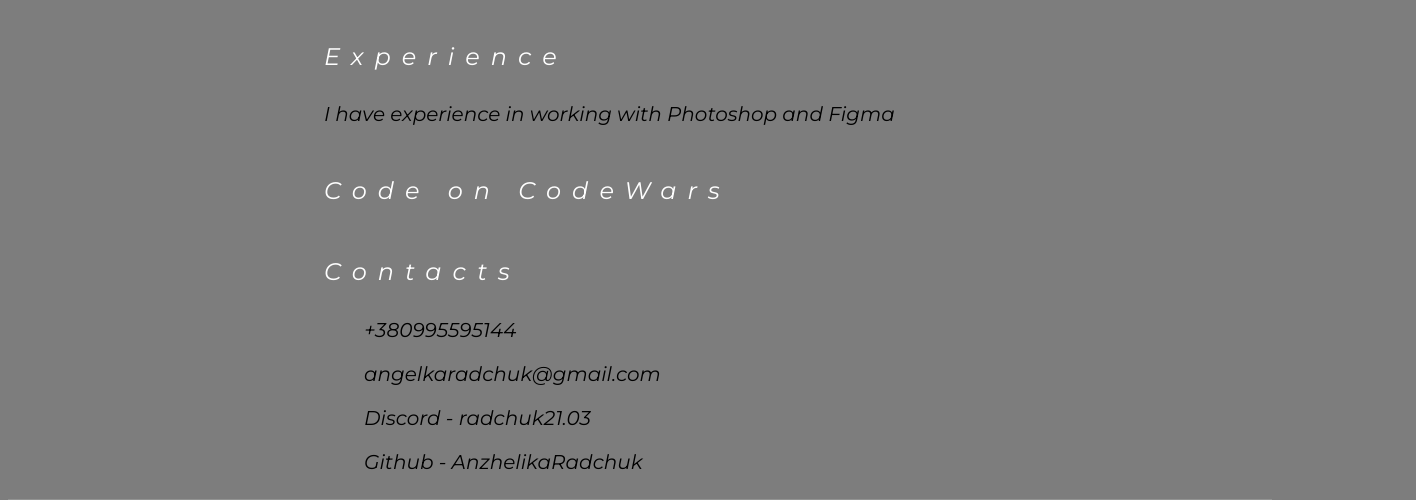
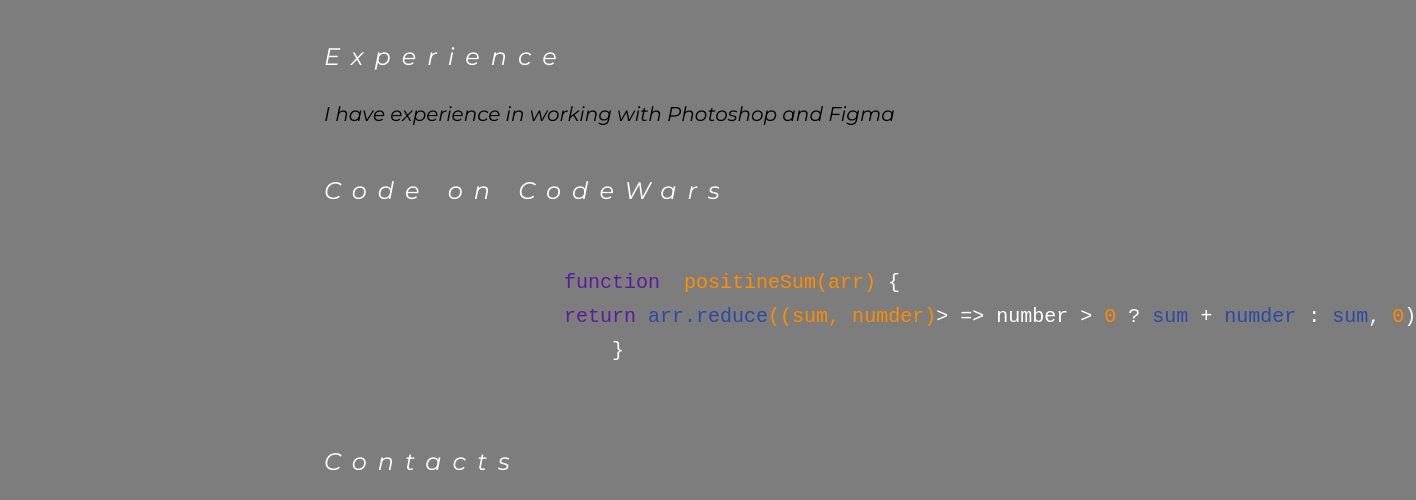
Before and after one commit to AngelikaRadchuk/rsschool-cv, a plain HTML site: page index.html in a window 1280 px wide. Shown: the part 1204-1704 px from the top of the page, 1416 px wide, since content can reach past the window. Drawn offline with Linux system fonts and the light colour scheme.

Commit message:
feat: add code

```diff
--- a/index.html
+++ b/index.html
@@ -49,6 +49,13 @@
             </section>
             <section class="section" id="codeoncodeWars">
                 <h2 class="section-title">Code on CodeWars</h2>
+                <pre>
+                    <code>
+                    <span class="if">function</span>  <span class="of">positineSum(arr)</span> {
+                    <span class="if">return</span> <span class="uf">arr.reduce</span><span class="of">((sum, numder)</span>> => number > <span class="of">0</span> ? <span class="uf">sum</span> + <span class="uf">numder</span> : <span class="uf">sum</span>, <span class="of">0</span>)
+                        }
+                    </code>
+                </pre>
             </section>
             <section class="section" id="contacts">
                 <h2 class="section-title">Contacts</h2>
--- a/style.css
+++ b/style.css
@@ -88,6 +88,23 @@ a {
     list-style: none;
     margin-top: 10px;
 }
+.if {
+    color: rgb(94, 26, 158);
+}
+.of {
+    color:darkorange;
+}
+.uf {
+    color: rgb(44, 74, 165);
+}
+pre {
+    word-spacing: normal;
+    display: flex;
+}
+code {
+    color: #fff;
+
+}
 .footer {
     display: flex;
     align-items: center;
```
